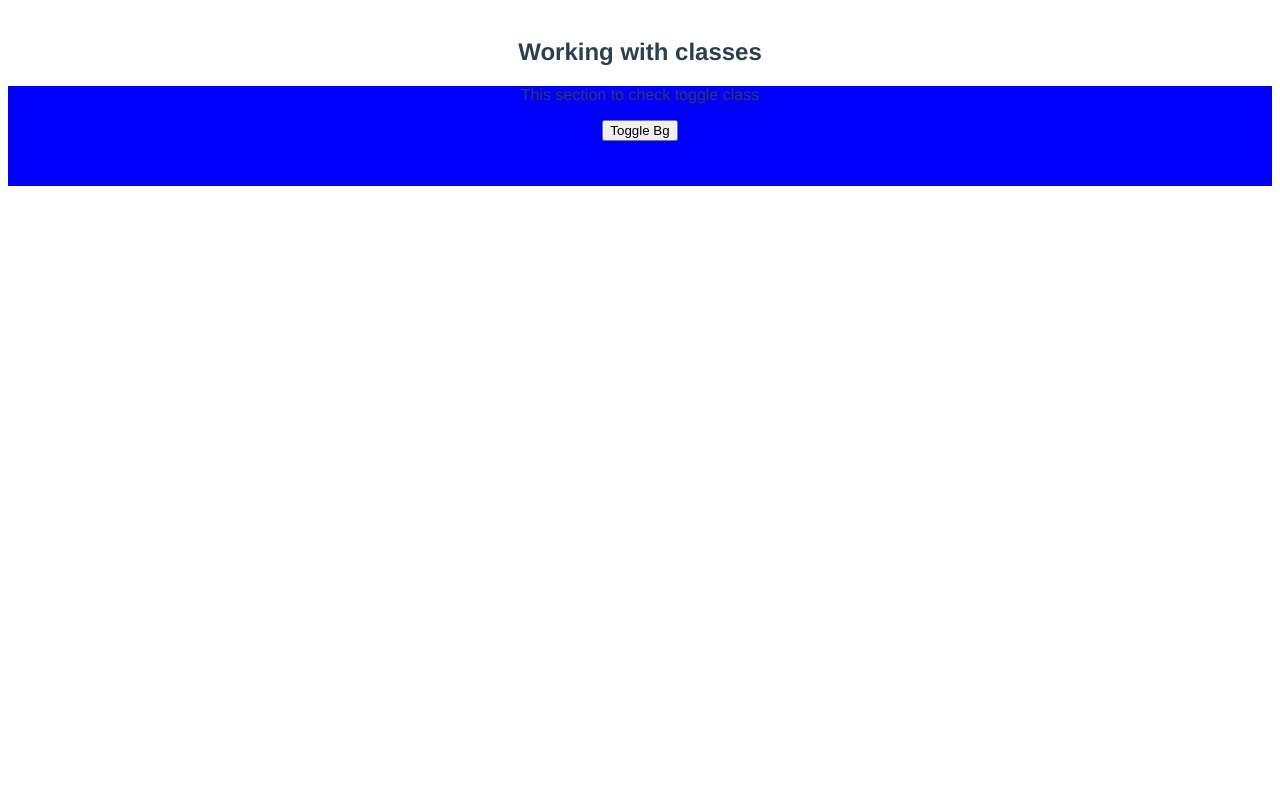
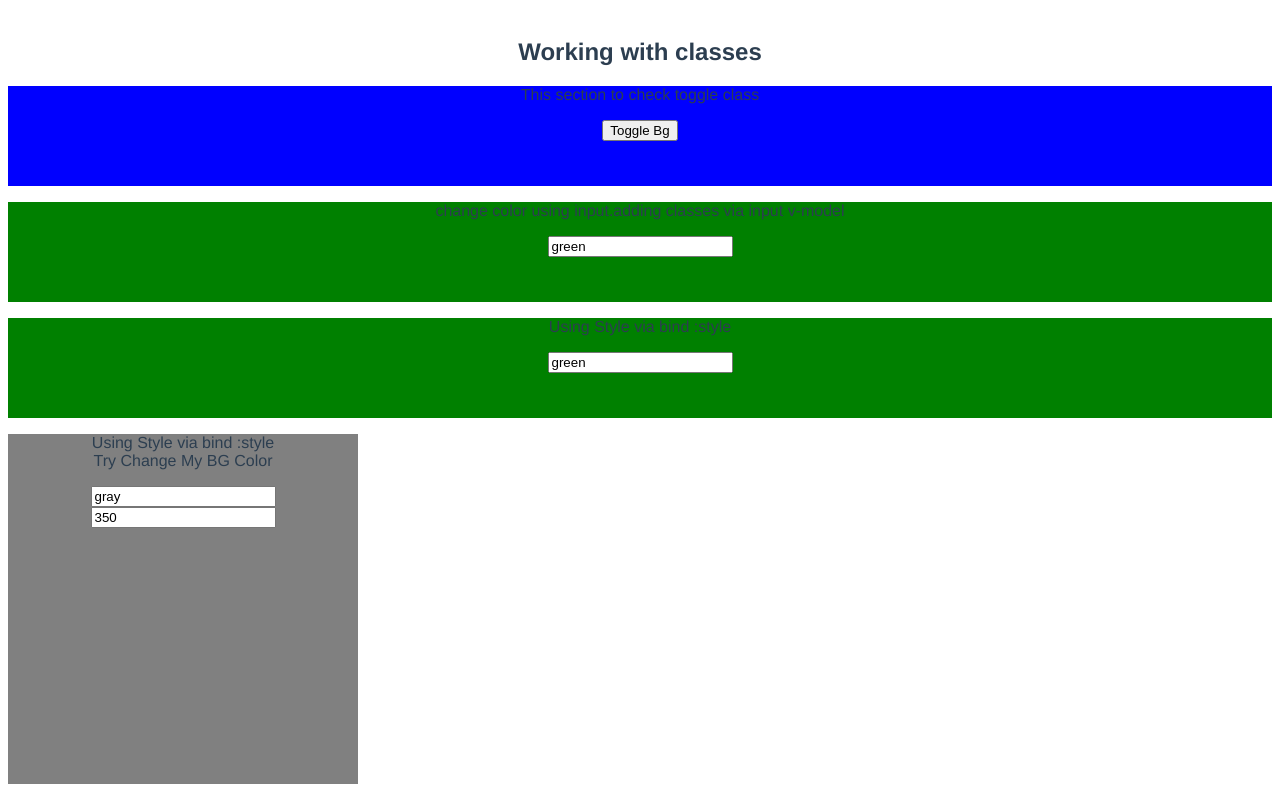
Before and after one commit to Harry456/vueLearning, a Vue app: page / in a window 1280 px wide. Shown: the part 773-1573 px from the top of the page. Before the commit the page ends 975 px from the top, so only its background shows below. Built offline with nearby package versions, Linux system fonts and the light colour scheme.

Commit message:
VueStyleCompleted

```diff
--- a/src/components/CssClasses.vue
+++ b/src/components/CssClasses.vue
@@ -1,10 +1,31 @@
 <template>
   <div id="cssClasses">
     <h2>Working with classes</h2>
-
-    <div class="demo" :class="{ danger: toggle, info: !toggle }">
+    <!-- <div class="demo" :class="{ danger: !toggle, info: toggle }">
       <p>This section to check toggle class</p>
       <button @click="toggle = !toggle">Toggle Bg</button>
+    </div> -->
+    <!-- ALternation method for above is divClasses object declated in computed property. -->
+    <div class="demo" :class="divClasses">
+      <p>This section to check toggle class</p>
+      <button @click="toggle = !toggle">Toggle Bg</button>
+    </div>
+    <!-- Changing color via input field via v-model-->
+    <div class="demo" :class="[color, { danger: !toggle }]">
+      <p>change color using input.adding classes via input v-model</p>
+      <input type="text" v-model="color" />
+    </div>
+    <div class="demo" :class="[color, { danger: !toggle }]">
+      <p>Using Style via bind :style</p>
+      <input type="text" v-model="color" />
+    </div>
+    <div class="demo" :style="[myStyle, { height: boxWidth + 'px' }]">
+      <p>
+        Using Style via bind :style <br />
+        Try Change My BG Color
+      </p>
+      <input type="text" v-model="bgColor" />
+      <input type="text" v-model="boxWidth" placeholder="width" />
     </div>
   </div>
 </template>
@@ -15,9 +36,28 @@ export default {
   data() {
     return {
       toggle: false,
+      color: 'green',
+      bgColor: 'gray',
+      width: 250,
+      boxWidth: 350,
     };
   },
+  computed: {
+    divClasses: function() {
+      return {
+        danger: this.toggle,
+        info: !this.toggle,
+      };
+    },
+    myStyle: function() {
+      return {
+        background: this.bgColor,
+        width: this.boxWidth + 'px',
+      };
+    },
+  },
 };
+// Note:Usage of computed - toggle data is related with data.
 </script>
 
 <style scoped>
@@ -37,4 +77,7 @@ export default {
 .info {
   background: blue;
 }
+.green {
+  background: green;
+}
 </style>
```
Also changed, not shown: Notes.js (+48 -0 lines), Resourses.js (added, +26 -0 lines).
